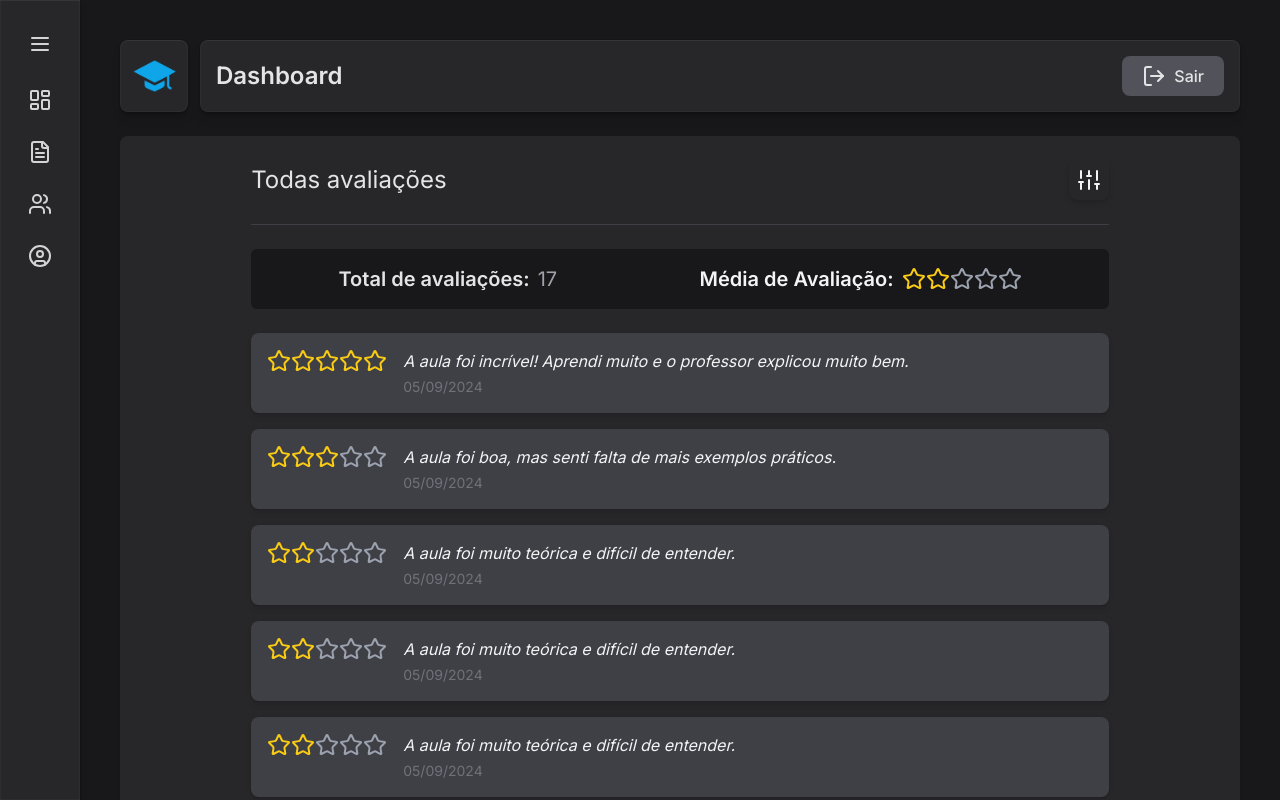
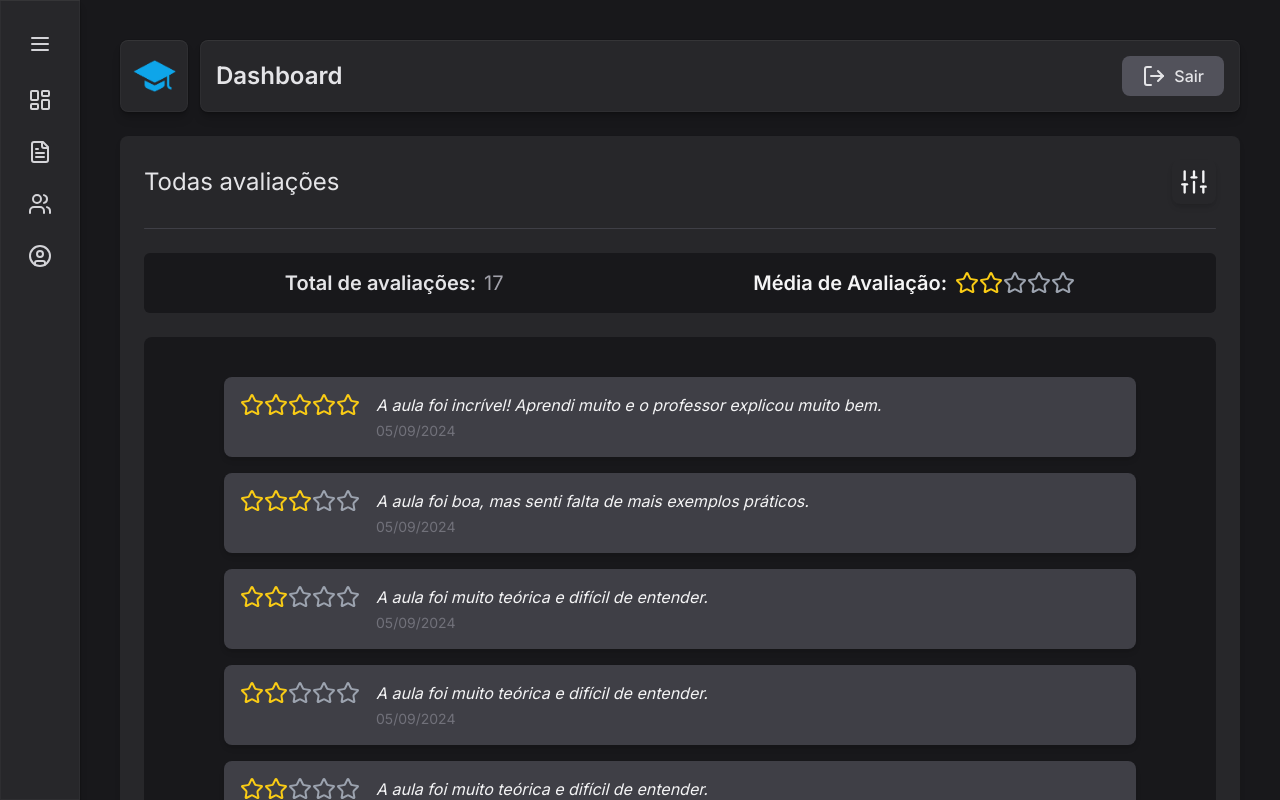
Before and after one commit to brenocrepaldi/avalie-web, a React (Vite) app: page /dashboard/reviews in a window 1280 px wide. Built offline with nearby package versions, Linux system fonts and the light colour scheme; no server answers; sample sign-in values are in the browser's storage.

Commit message:
style: reviews page

```diff
--- a/src/pages/dashboard/reviews-page.tsx
+++ b/src/pages/dashboard/reviews-page.tsx
@@ -21,11 +21,11 @@ export function ReviewsPage() {
 			stars.push(
 				<Star
 					key={i}
-					className={`h-6 w-6 cursor-pointer transition-colors ${
+					className={`h-6 w-6 transition-colors ${
 						i <= (clickable ? selectedRating || 0 : rating)
 							? 'text-yellow-400'
 							: 'text-gray-400'
-					}`}
+					} ${clickable && 'cursor-pointer'}`}
 					onClick={() => clickable && setSelectedRating(i)}
 				/>
 			);
@@ -47,7 +47,7 @@ export function ReviewsPage() {
 	return (
 		<PageLayout title="Dashboard">
 			<div className="bg-zinc-800 p-6 pb-8 rounded-lg shadow-md">
-				<div className="w-[80%] mx-auto space-y-6">
+				<div className="space-y-6">
 					<div className="flex justify-between items-center mb-6">
 						<h2 className="text-2xl text-zinc-200">Todas avaliações</h2>
 						<button
@@ -60,7 +60,7 @@ export function ReviewsPage() {
 							}`}
 							aria-label="Toggle Filter"
 						>
-							<SlidersVertical className="h-6 w-6" />
+							<SlidersVertical className="h-7 w-7" />
 						</button>
 					</div>
 
@@ -93,7 +93,7 @@ export function ReviewsPage() {
 					)}
 
 					{/* Avaliações Filtradas */}
-					<div className="flex flex-col gap-4">
+					<div className="min-h-40 flex flex-col gap-4 p-10 px-20 bg-zinc-900 rounded-lg items-center justify-center">
 						{filteredReviews.length > 0 ? (
 							filteredReviews.map((review, index) => (
 								<div
@@ -112,7 +112,7 @@ export function ReviewsPage() {
 								</div>
 							))
 						) : (
-							<div className="text-zinc-400 text-center pt-10">
+							<div className="text-zinc-400 text-center">
 								Nenhuma avaliação encontrada.
 							</div>
 						)}
```
